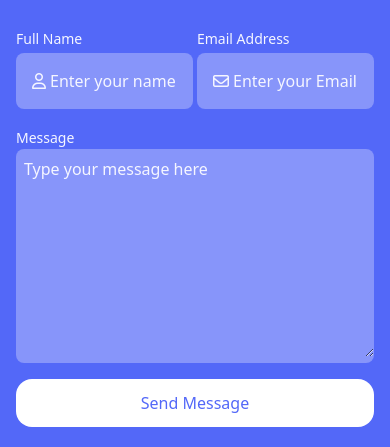
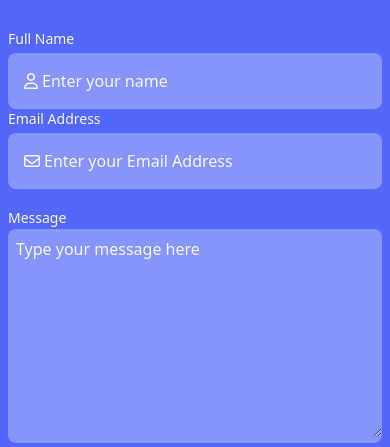
Before and after one commit to Robotron2/superfollow-landing, a website: page index.html in a window 390 px wide. Shown: the part 4577-5024 px from the top of the page. Drawn offline with Linux system fonts and the light colour scheme.

Commit message:
🚑 Location responsiveness edited

```diff
--- a/index.html
+++ b/index.html
@@ -456,7 +456,7 @@
 
         <!-- Location -->
         <section class="mt-24 py-4 bg-primary opacity-2 to-blue-[#5368F8] w-[100%]">
-            <div class="px-4 max-w-screen-2xl mx-auto pt-8">
+            <div class="px-2 md:px-4 max-w-screen-2xl mx-auto pt-8">
                 <div class="map-contact-wrappe  grid grid-cols-4 gap-x-2 md:gap-x-8 justify-between w-full">
                     <!-- Map -->
                     <div class="map-wrapper col-span-4 md:col-span-2  rounded-xl overflow-hidden ">
@@ -478,7 +478,8 @@
                             </div>
                             <div class="contact-form text-secondary mt-8">
                                 <form action="" class="flex flex-col gap-y-4">
-                                    <div class="flex justify-between gap-x-1 md:gap-x-2 focus:outline-secondary">
+                                    <div
+                                        class="flex flex-col md:flex-row justify-between gap-x-1 md:gap-x-2 focus:outline-secondary">
                                         <div class="name flex flex-col justify-center w-full">
                                             <label for="name" class="font-light mb-1 text-sm">Full Name</label>
                                             <div class="flex items-center p-4 gap-x-1 md:gap-x-2 bg-light rounded-lg">
```
Also changed, not shown: styles/output.css.
